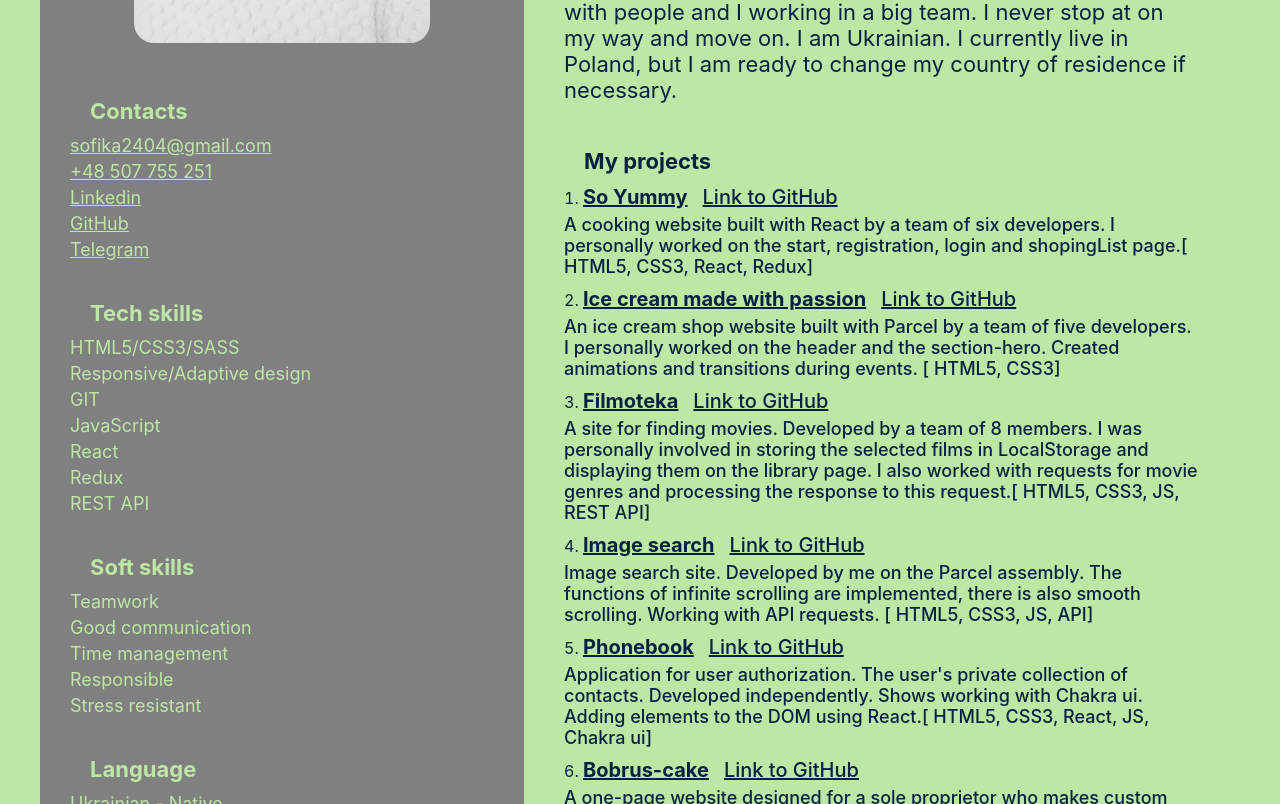
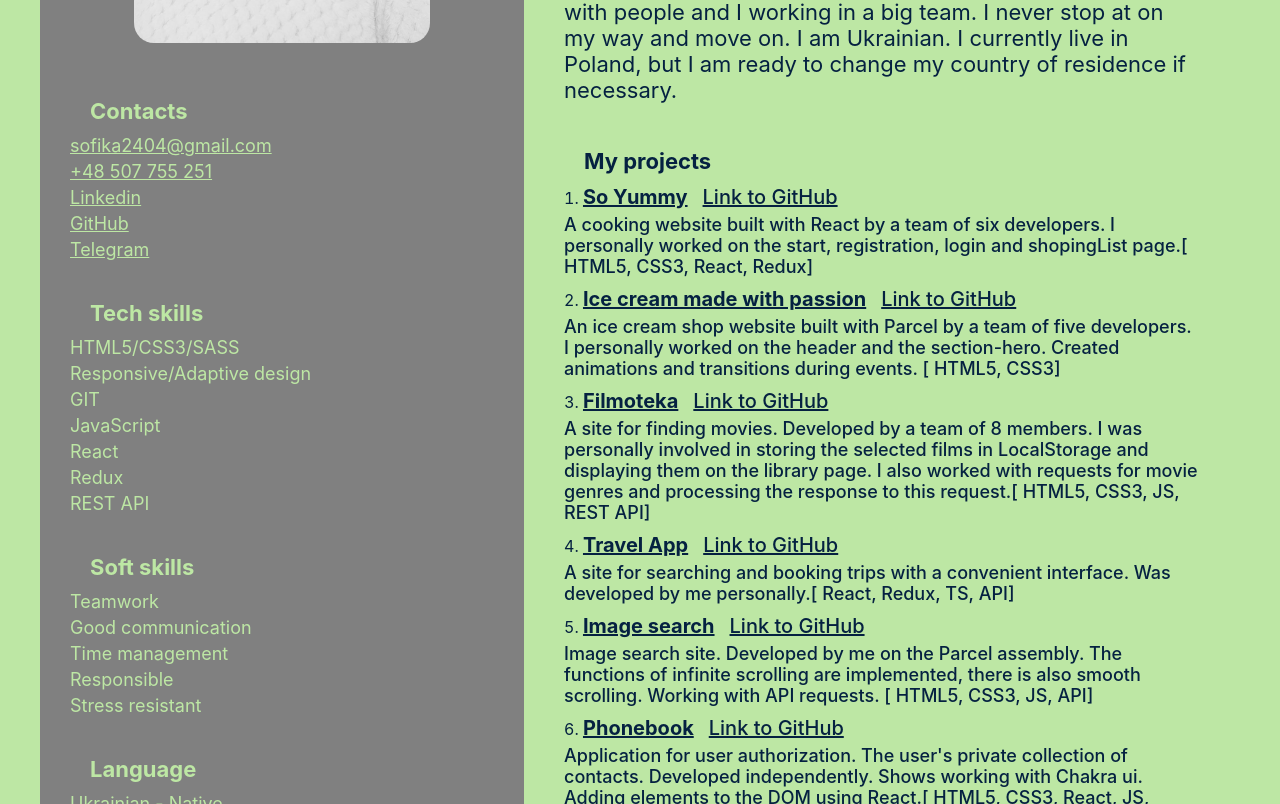
Before and after one commit to SofiiaShevtsova/resume, a React (Create React App) app: page / in a window 1280 px wide. Shown: the part 383-1187 px from the top of the page. Built offline with nearby package versions, Linux system fonts and the light colour scheme.

Commit message:
add travel app project

```diff
--- a/src/CV/MeProjects.jsx
+++ b/src/CV/MeProjects.jsx
@@ -56,6 +56,20 @@ const MeProject = props => {
             and displaying them on the library page. I also worked with requests
             for movie genres and processing the response to this request.
             <span className="sps-spr3">[</span> HTML5, CSS3, JS, REST API
+            <span className="sps-spr3">]</span>
+          </TextProjectStyle>
+        </li>
+        <li className="sps-spr">
+          <LinkProjectStyle href="https://dulcet-dodol-f6ff6a.netlify.app/">
+            Travel App
+          </LinkProjectStyle>
+          <LinkGitStyle href="https://github.com/SofiiaShevtsova/travel-app">
+            Link to GitHub
+          </LinkGitStyle>
+          <TextProjectStyle>
+            A site for searching and booking trips with a convenient interface.
+            Was developed by me personally.
+            <span className="sps-spr3">[</span> React, Redux, TS, API
             <span className="sps-spr3">]</span>
           </TextProjectStyle>
         </li>
```
